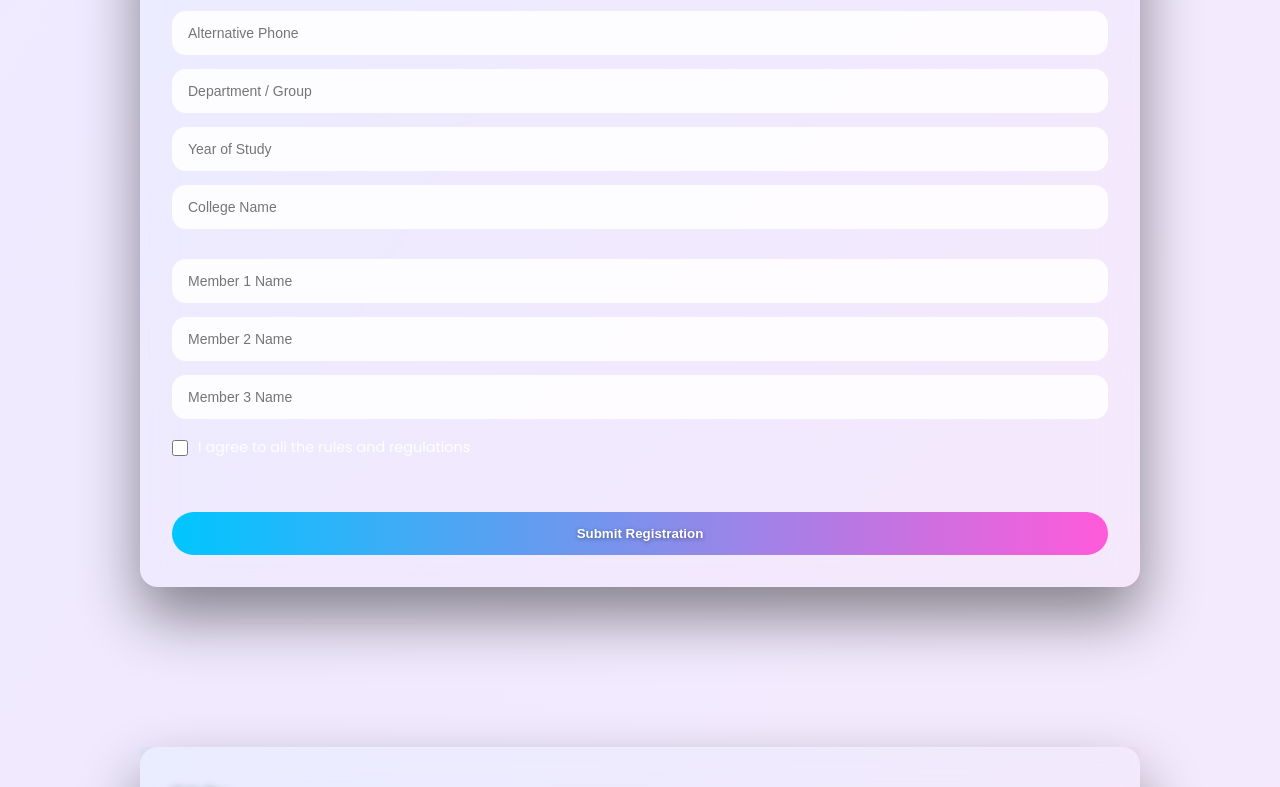
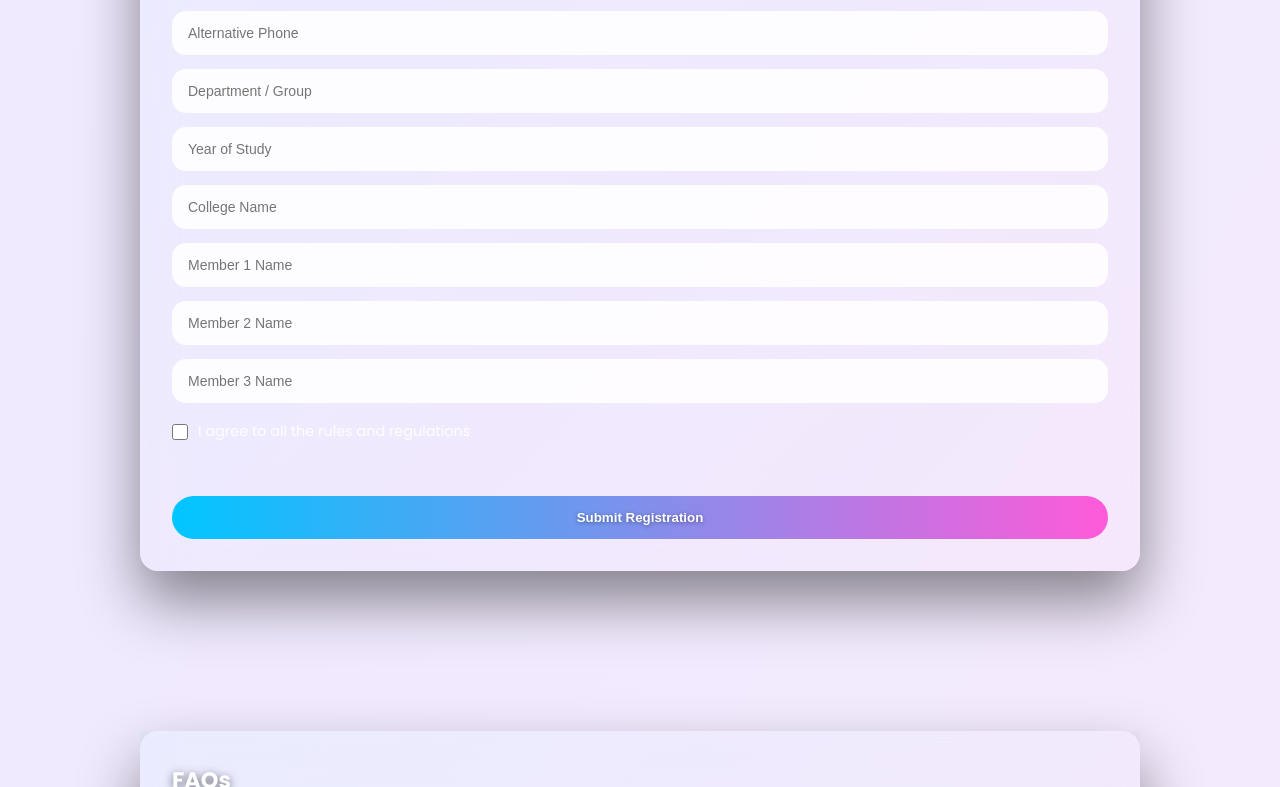
Before and after one commit to Girishgowrav/Robofest2k25, a plain HTML site: page index.html in a window 1280 px wide. Shown: the part 1748-2535 px from the top of the page. Drawn offline with Linux system fonts and the light colour scheme.

Commit message:
Update style.css

```diff
--- a/style.css
+++ b/style.css
@@ -378,8 +378,8 @@ form select:focus {
 .grid {
   display: flex;
   flex-direction: column;
-  gap: 14px; /* space between members */
-  margin-top: 16px;
+  gap: 14px;
+  margin-top: 0;
 }
 
 
```
